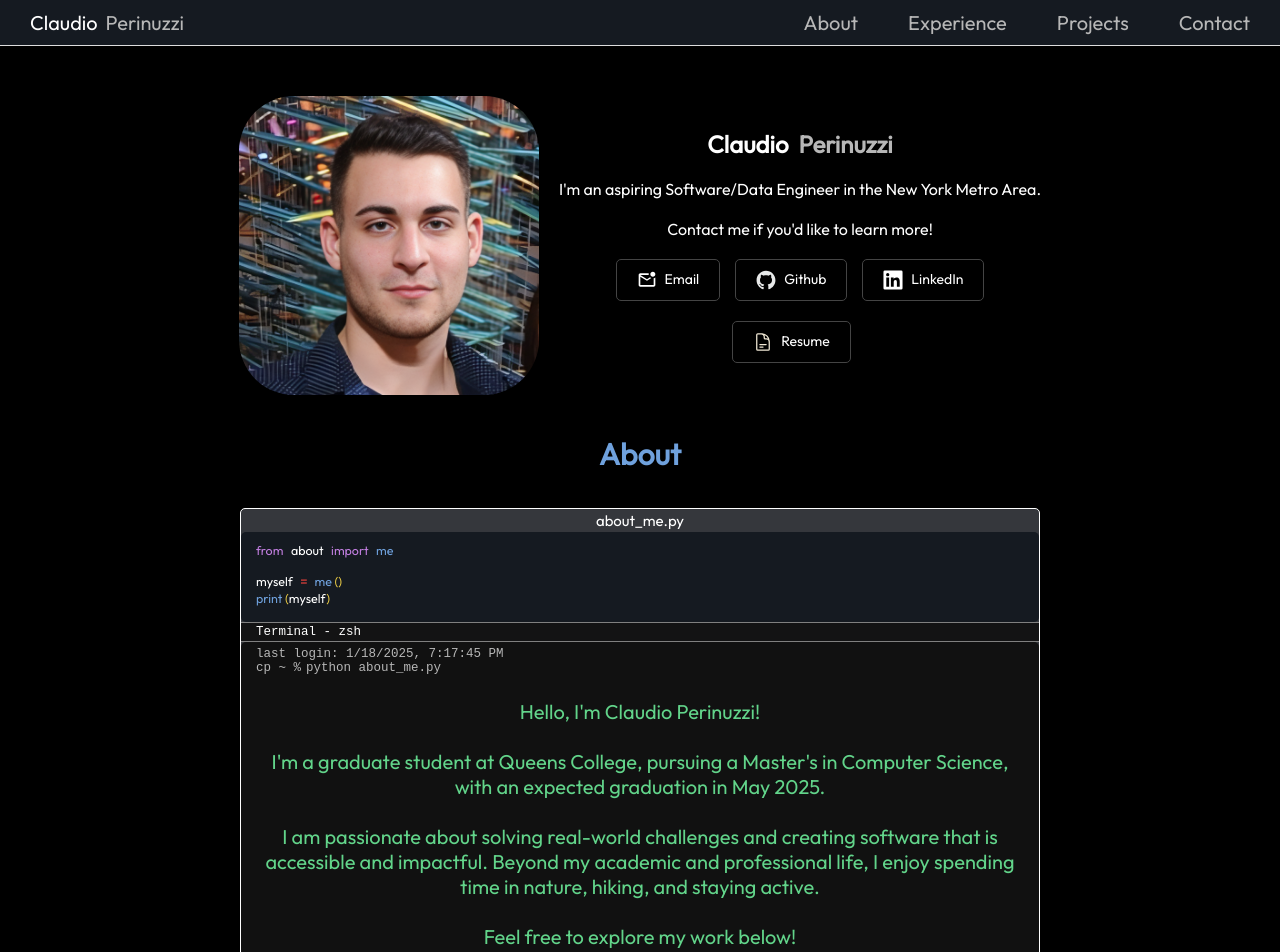
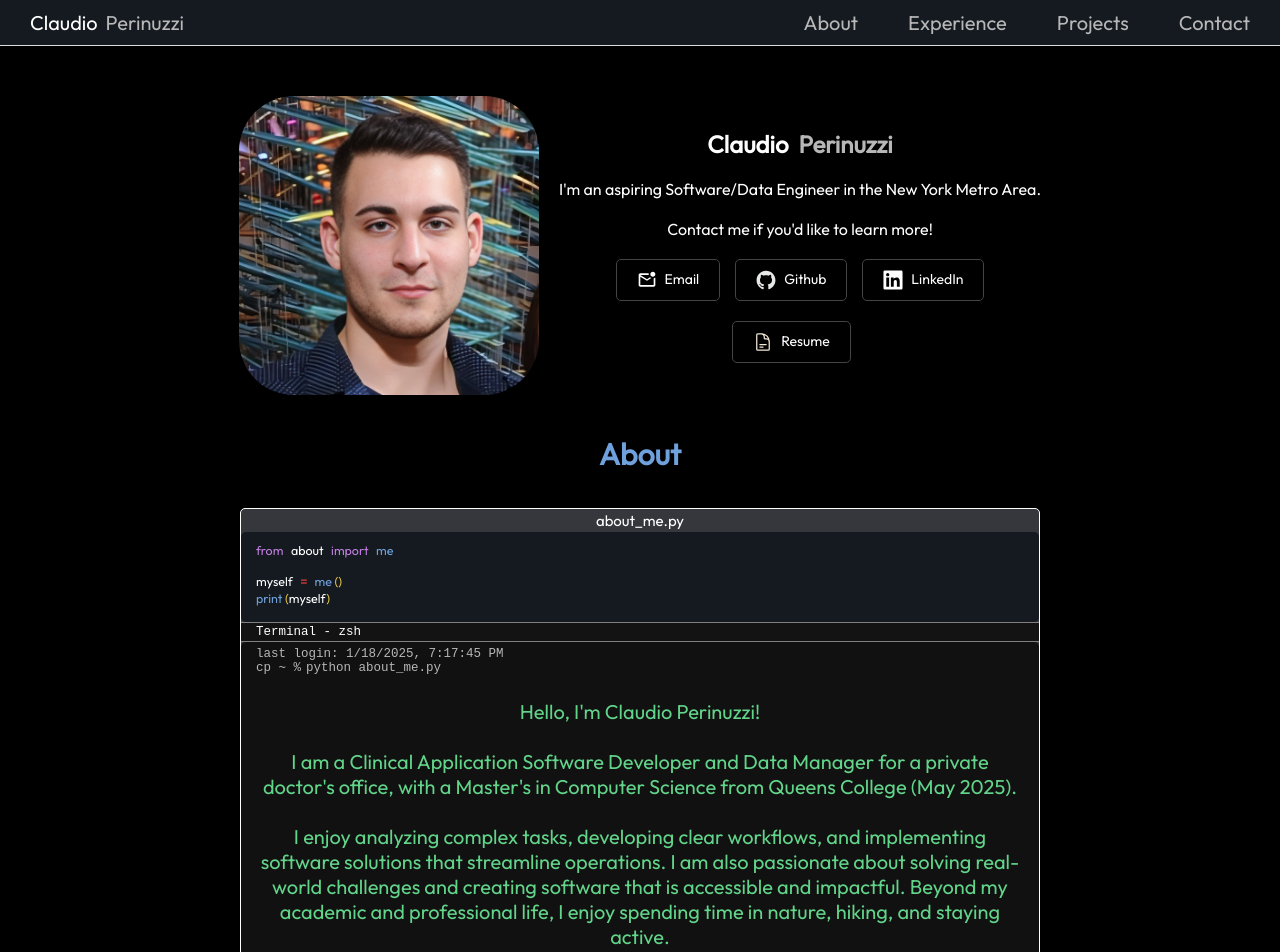
Before and after one commit to Claudio-Perinuzzi/portfolio-website, a React (Vite) app: page / in a window 1280 px wide. Shown: the top 952 px of the page. Built offline with nearby package versions, Linux system fonts and the light colour scheme.

Commit message:
updated about me

```diff
--- a/src/components/About/About.jsx
+++ b/src/components/About/About.jsx
@@ -35,12 +35,13 @@ export const About = () => {
                         Hello, I'm Claudio Perinuzzi!
                         <br />
                         <br />
-                        I'm a graduate student at Queens College, pursuing a Master's
-                        in Computer Science, with an expected graduation in May 2025.
+                        I am a Clinical Application Software Developer and Data Manager for a private doctor's office,
+                        with a Master's in Computer Science from Queens College (May 2025).
                         <br />
                         <br />
-                        I am passionate about solving real-world challenges and creating
-                        software that is accessible and impactful. Beyond my academic and
+                        I enjoy analyzing complex tasks, developing clear workflows, and implementing software solutions that
+                        streamline operations. I am also passionate about solving real-world challenges
+                        and creating software that is accessible and impactful. Beyond my academic and
                         professional life, I enjoy spending time in nature, hiking,
                         and staying active.
                         <br />
```
